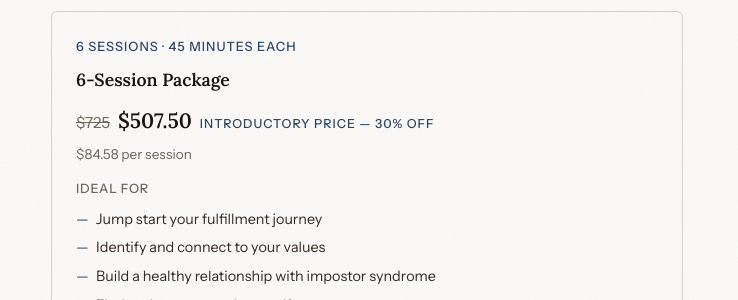
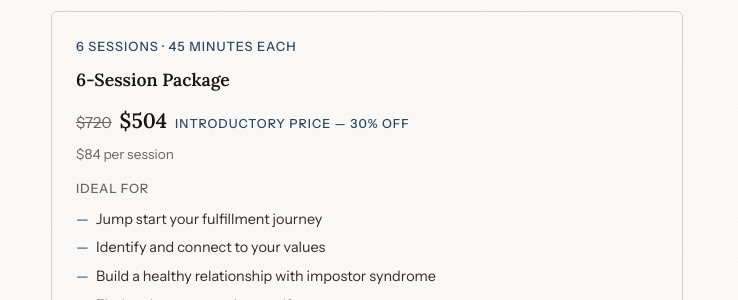
Before and after one commit to dbough/completely-human-coaching-com, a Jekyll site: the page built from offerings/index.html, in a window 1280 px wide and 900 px high, scrolled down 1123 px. Shown: the part 153-453 px from the top of the window, without its empty margins (273-1011 px from the left). Built offline with Jekyll 4.4.1, drawn with Linux system fonts in a browser that asks for light colours.

Commit message:
Update 6-Session Package retail price to $720
Introductory price recalculated at 30% off ($504, $84/session).

Co-Authored-By: Claude Sonnet 5 <noreply@anthropic.com>

```diff
--- a/_data/pricing.yml
+++ b/_data/pricing.yml
@@ -6,9 +6,9 @@ package_3:
   price: "280"
   price_per_session: "93.33"
 package_6:
-  retail: "725"
-  price: "507.50"
-  price_per_session: "84.58"
+  retail: "720"
+  price: "504"
+  price_per_session: "84"
 recurring:
   retail: "230"
   price: "161"
```
